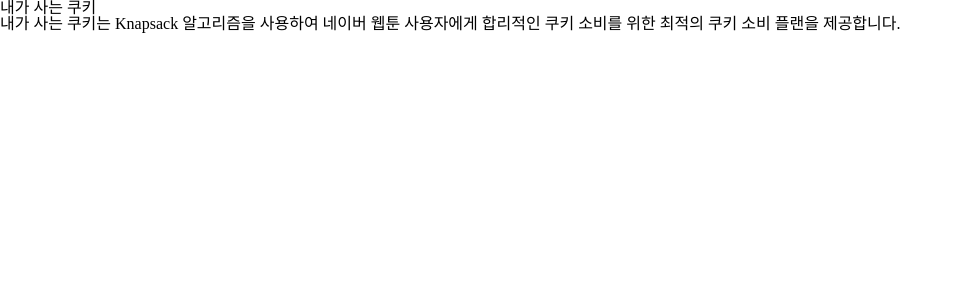
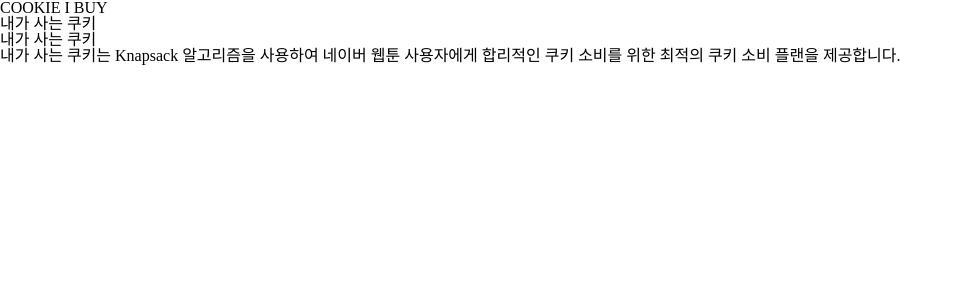
Before and after one commit to vdnuit/the-cookie-i-buy, a React (Create React App) app: page / in a window 1280 px wide. Shown: the top 300 px of the page, without its empty margins (0-963 px from the left). Built offline with nearby package versions, Linux system fonts and the light colour scheme.

Commit message:
basename

```diff
--- a/src/Router.js
+++ b/src/Router.js
@@ -10,7 +10,8 @@ import Header from "./components/Header";
 
 function Router() {
   return (
-    <BrowserRouter>
+    <BrowserRouter basename={process.env.PUBLIC_URL}>
+      <Header />
       <Routes>
         <Route path="/" element={<Main />}></Route>
         <Route path="/Name/*" element={<Name />}></Route>
```
